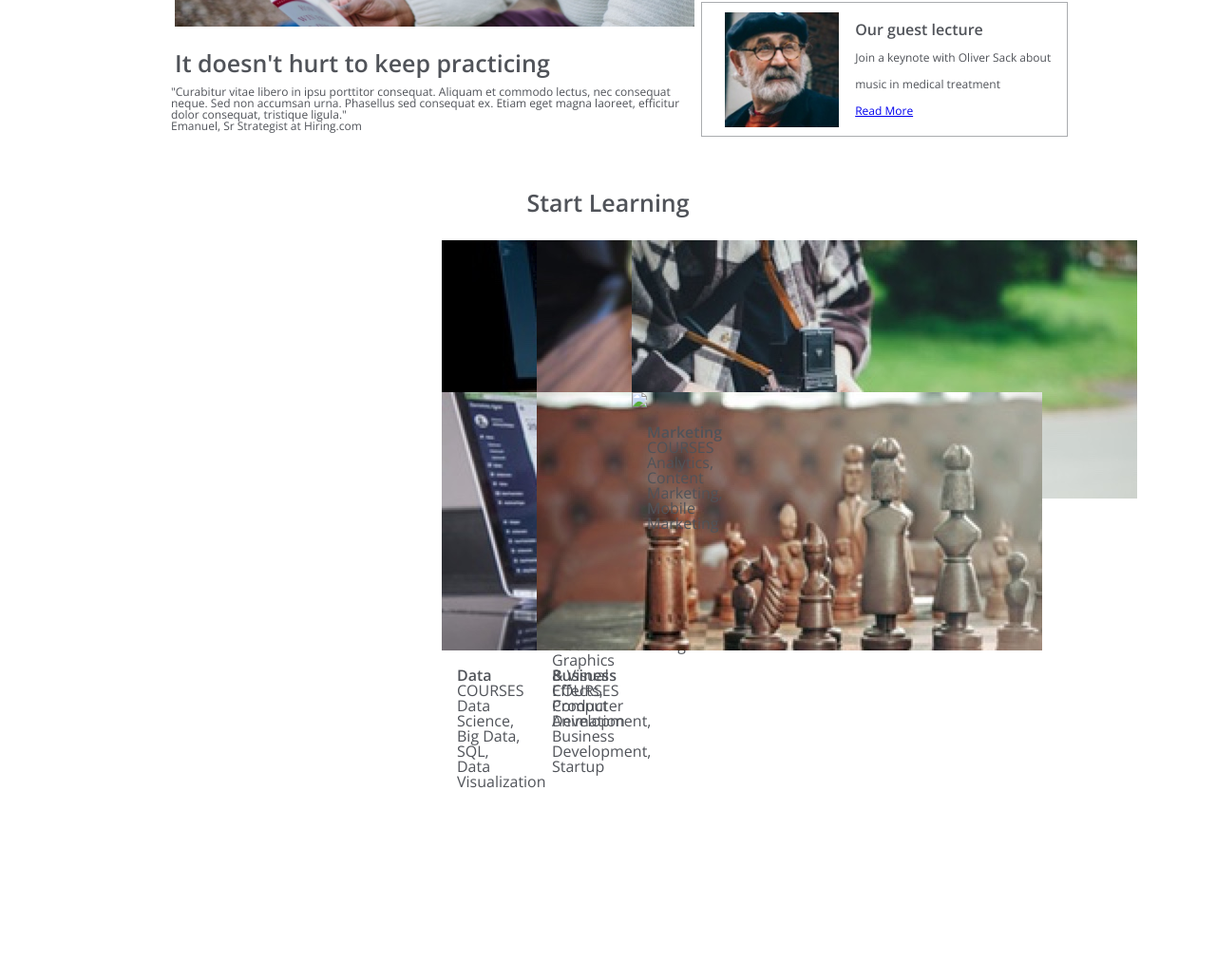
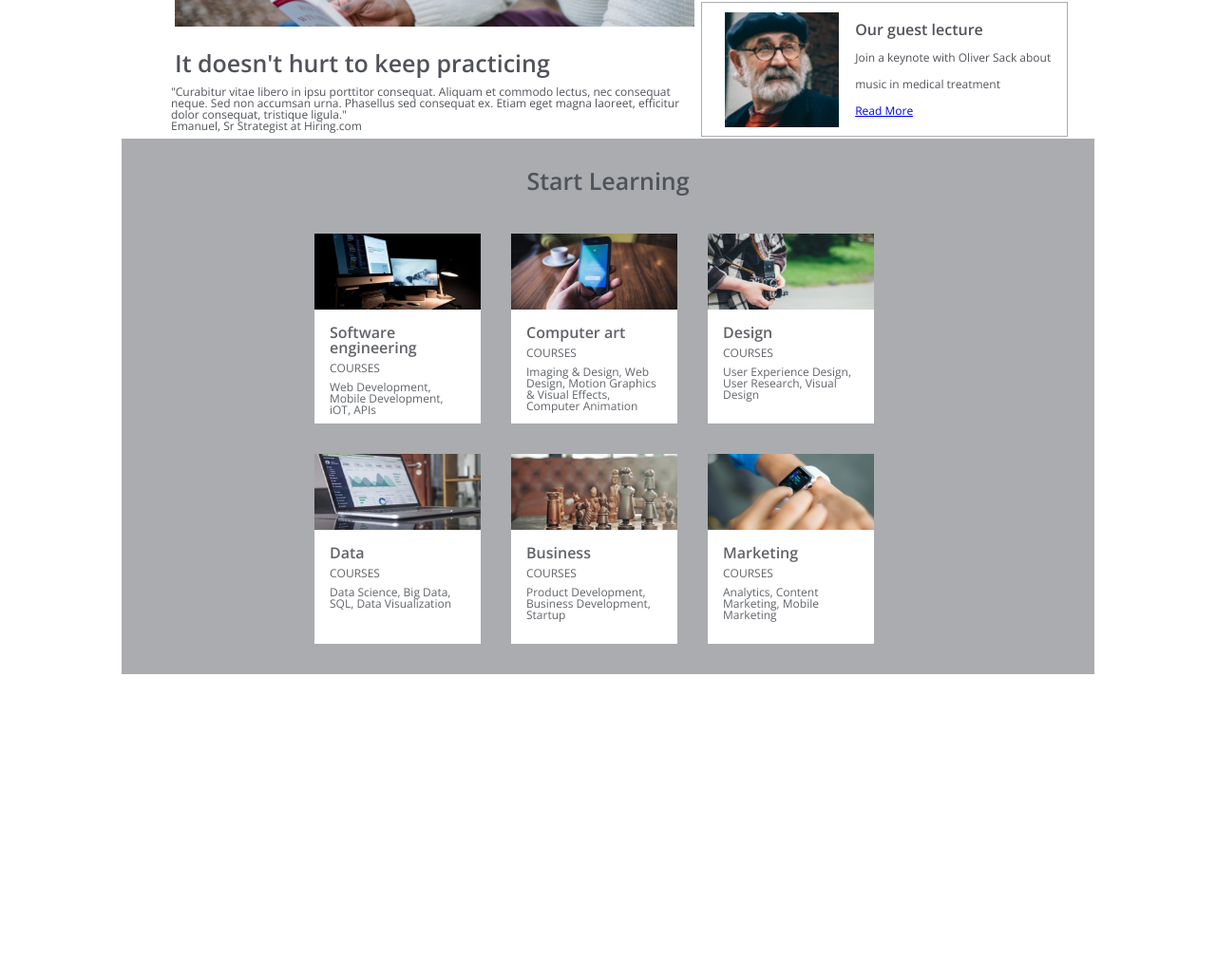
Before and after one commit to lpelaez/ColmarAcademy, a plain HTML site: page index.html in a window 1280 px wide. Shown: the part 818-1849 px from the top of the page at 95% size. Drawn offline with nearby package versions, Linux system fonts and the light colour scheme.

Commit message:
box three done expect for details

```diff
--- a/Resources/CSS/style.css
+++ b/Resources/CSS/style.css
@@ -210,13 +210,16 @@ header .academy {
   display: flex;
   flex-direction: column;
   align-items: center;
+  background-color: rgb(170, 172, 175);
+  height: auto;
+  padding: 32px 32px 48px 32px;
 }
 
 .box.three .practice {
   text-align: center;
   height: 20px;
   width: 100%;
-  margin: 32px;
+  margin-bottom: 32px;
 }
 
 .box.three .practice h2 {
@@ -226,8 +229,8 @@ header .academy {
 
 .panelbox {
   display: flex;
-  height: 320px;
-  width: 350px; ;
+  height: 432px;
+  width: 650px;
   flex-wrap: wrap;
 
 }
@@ -235,29 +238,40 @@ header .academy {
 .coursepanel {
   display: flex;
   flex-direction: column;
-  height: 150px;
-  width: 100px;
+  height: 200px;
+  width: 175px;
+  margin: 16px;
+  background-color: white;
 
 }
 
-.cousepanel .top {
+.coursepanel .top {
   display: flex;
   height: 40%;
+  width: auto;
 }
 
 .coursepanel .top img {
   height: auto;
-  width: auto;
+  width: 100%
 
 }
 
 .coursepanel .bottom {
-  padding: 16px;
+  margin: 16px;
   text-align: left;
+  height: 60%;
 }
 
 .coursepanel .bottom h3 {
   font-weight: bold;
+  opacity: 0.9;
+}
+
+.coursepanel .bottom h4 {
+  font-size: 12px;
+  padding-top: 8px;
+  opacity: 0.9;
 }
 
 
--- a/index.html
+++ b/index.html
@@ -155,7 +155,7 @@
       </div>
       <div class="coursepanel">
         <div class="top">
-          <img src="./Resources/Images/course-marketing">
+          <img src="./Resources/Images/course-marketing.jpg">
         </div>
         <div class="bottom">
           <h3>Marketing</h3>
```
